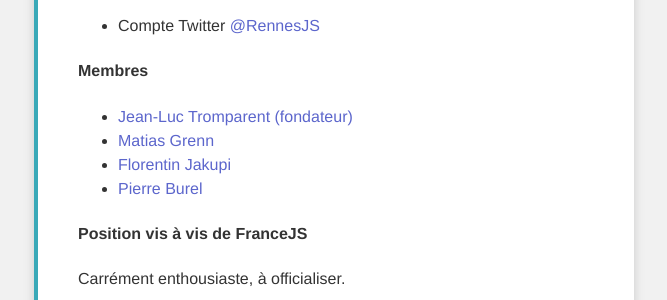
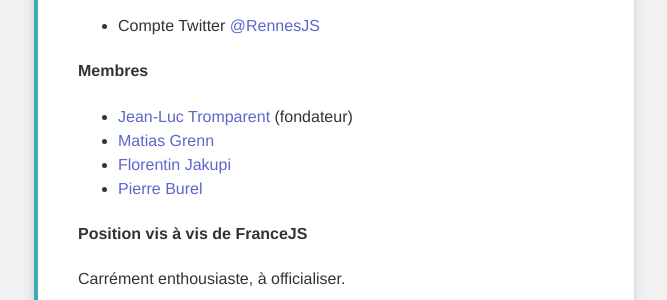
Before and after one commit to francejs/francejs.github.com, a Jekyll site: the page built from groupes.html, in a window 1280 px wide and 900 px high, scrolled down 4840 px. Shown: the part 555-855 px from the top of the window, without its empty margins (306-973 px from the left). Built offline with Jekyll 4.4.1, drawn with Linux system fonts in a browser that asks for light colours; some of the changed lines change nothing that is shown.

Commit message:
Lil error.

```diff
--- a/groupes.html
+++ b/groupes.html
@@ -209,7 +209,7 @@ title: Groupes
   </ul>
   <h4>Membres</h4>
   <ul>
-    <li><a href="https://twitter.com/_JLT_">Jean-Luc Tromparent (fondateur)</li>
+    <li><a href="https://twitter.com/_JLT_">Jean-Luc Tromparent</a> (fondateur)</li>
     <li><a href="https://twitter.com/matiasgrenn">Matias Grenn</a></li>
     <li><a href="https://twitter.com/nook_">Florentin Jakupi</a></li>
     <li><a href="https://twitter.com/pierreburel">Pierre Burel</a></li>
```
